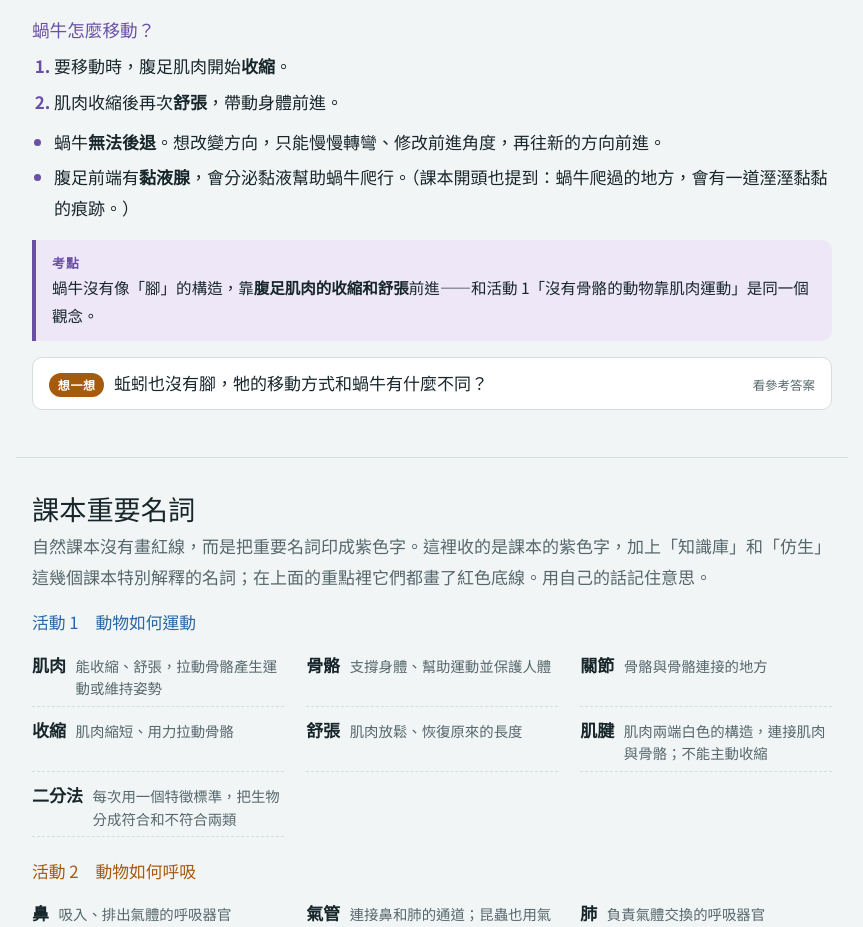
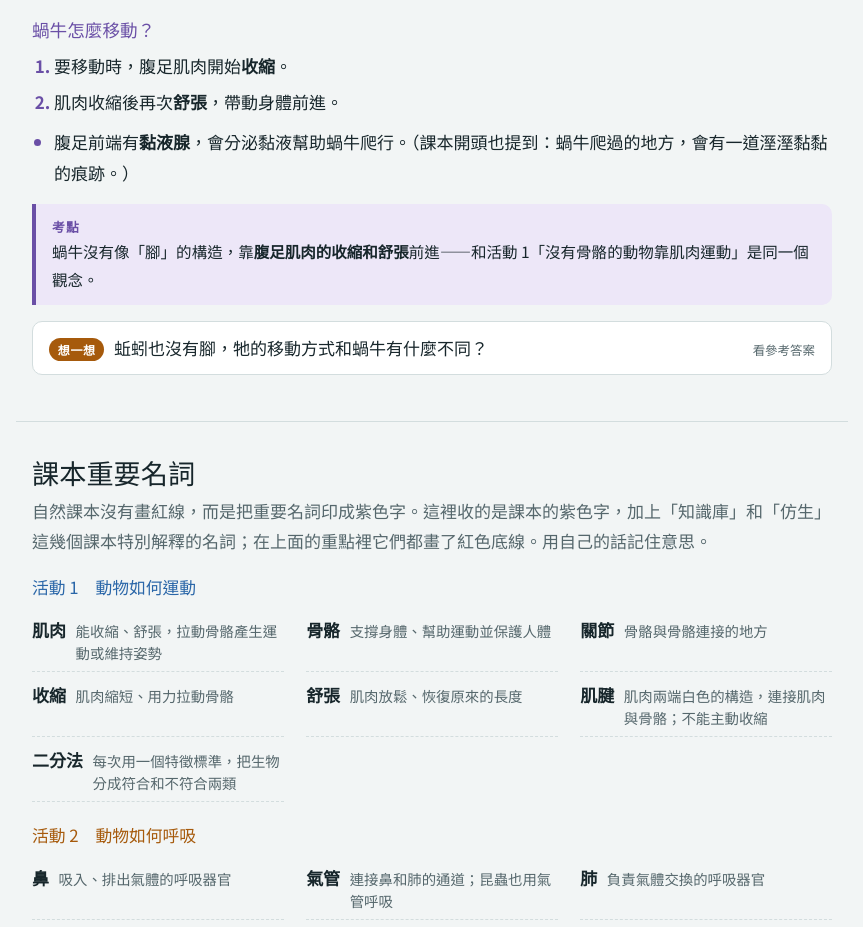
Before and after one commit to simon05091004/banfu-115, a plain HTML site: page docs/sci3.html in a window 1280 px wide. Shown: the part 10187-11114 px from the top of the page, without its empty margins (208-1071 px from the left). Drawn offline with Linux system fonts and the light colour scheme; a web font is replaced by a local one.

Commit message:
sci3：科學閱讀拿掉「蝸牛無法後退」
Co-Authored-By: Claude Opus 5.5 <noreply@anthropic.com>

```diff
--- a/docs/sci3.html
+++ b/docs/sci3.html
@@ -685,7 +685,6 @@ footer a{color:var(--muted)}
     <li>肌肉收縮後再次<b class="k">舒張</b>，帶動身體前進。</li>
   </ol>
   <ul class="pts">
-    <li>蝸牛<b class="k">無法後退</b>。想改變方向，只能慢慢轉彎、修改前進角度，再往新的方向前進。</li>
     <li>腹足前端有<b class="k">黏液腺</b>，會分泌黏液幫助蝸牛爬行。（課本開頭也提到：蝸牛爬過的地方，會有一道溼溼黏黏的痕跡。）</li>
   </ul>
   <div class="exam"><b>考點</b>蝸牛沒有像「腳」的構造，靠<b>腹足肌肉的收縮和舒張</b>前進——和活動 1「沒有骨骼的動物靠肌肉運動」是同一個觀念。</div>
```
